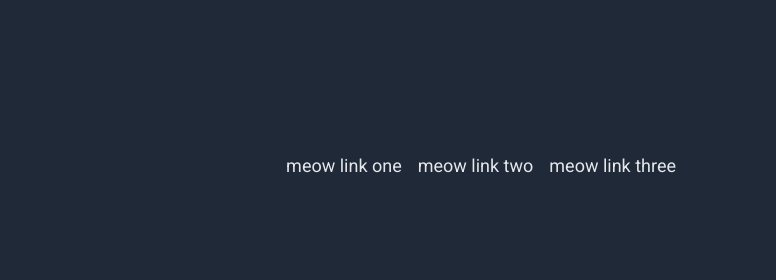
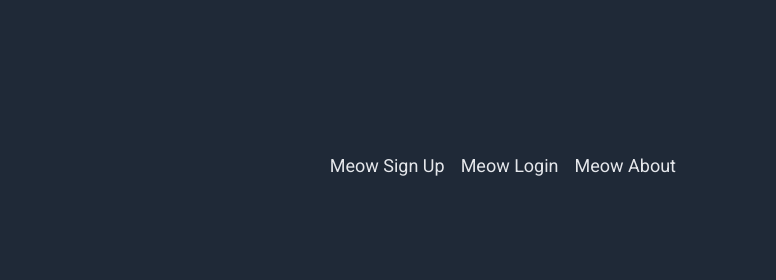
Before and after one commit to DiotheWind/landing-page, a plain HTML site: page index.html in a window 1280 px wide. Shown: the top 280 px of the page, 504-1280 px from the left. Drawn offline with Linux system fonts and the light colour scheme.

Commit message:
Change header links text

```diff
--- a/index.html
+++ b/index.html
@@ -44,9 +44,9 @@
       </div>
       <div class="header-links">
         <ul>
-            <li><a href="#">meow link one</a></li>
-            <li><a href="#">meow link two</a></li>
-            <li><a href="#">meow link three</a></li>
+            <li><a href="#">Meow Sign Up</a></li>
+            <li><a href="#">Meow Login</a></li>
+            <li><a href="#">Meow About</a></li>
         </ul>
       </div>
     </div>
```
